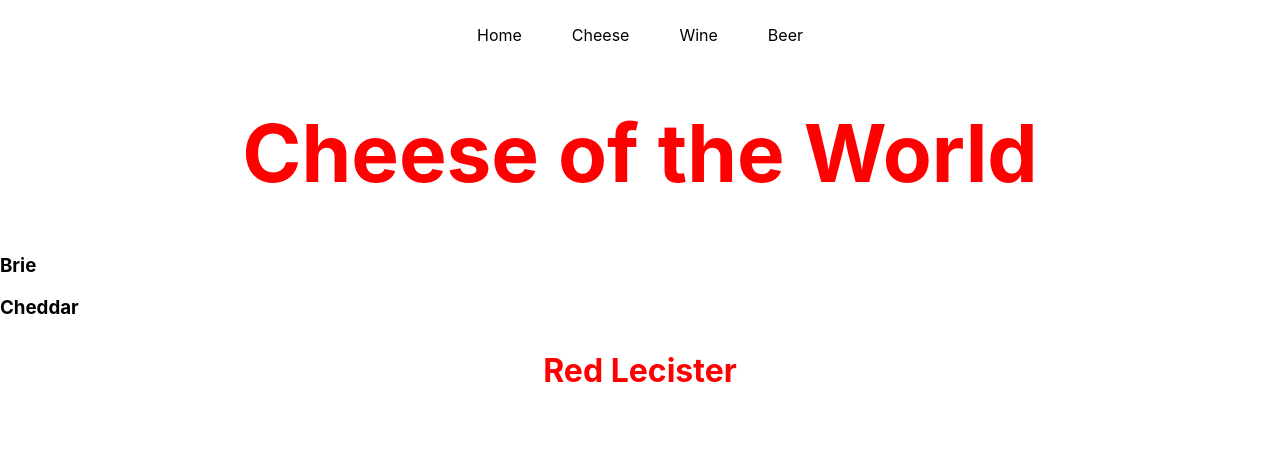
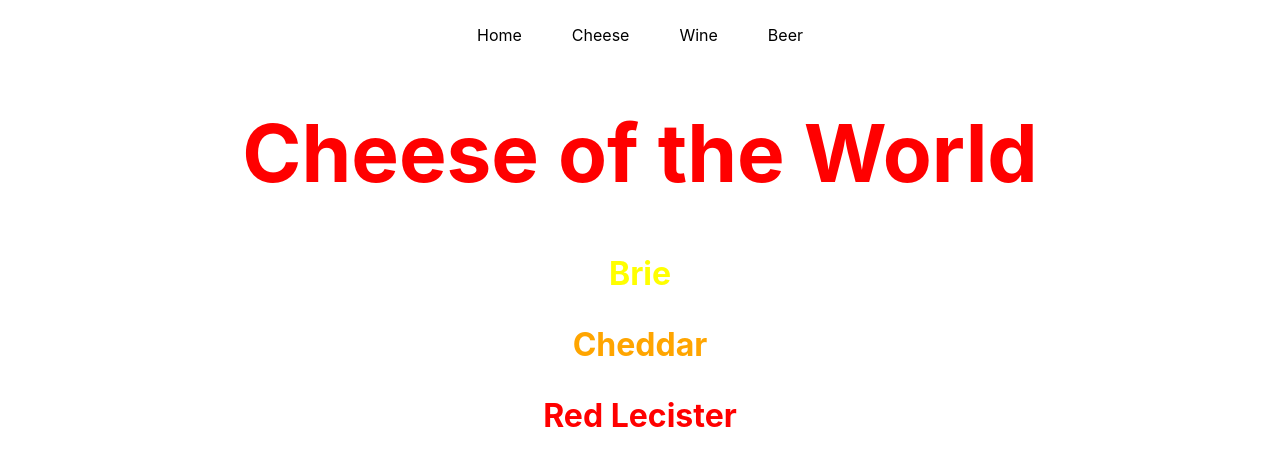
Before and after one commit to Martin2251/playground2, a Next.js app: page /cheese in a window 1280 px wide. Shown: the top 466 px of the page. Built offline with nearby package versions, Linux system fonts and the light colour scheme.

Commit message:
added more styles

```diff
--- a/pages/cheese.js
+++ b/pages/cheese.js
@@ -8,10 +8,10 @@ export const cheese = () => {
       <Toolbar></Toolbar>
       <Heading>Cheese of the World </Heading>
       <div>
-        <h3>Brie</h3>
+        <Yellow>Brie</Yellow>
       </div>
       <div>
-        <h3>Cheddar</h3>
+        <Orange>Cheddar</Orange>
       </div>
       <div>
         <Red>Red Lecister</Red>
@@ -27,6 +27,16 @@ const Heading = styled.h1`
   text-align: center;
   color: red;
 `;
+const Yellow = styled.h3`
+  font-size: 2em;
+  text-align: center;
+  color: yellow;
+`;
+const Orange = styled.h3`
+  font-size: 2em;
+  text-align: center;
+  color: orange;
+`;
 const Red = styled.h3`
   font-size: 2em;
   text-align: center;
```
